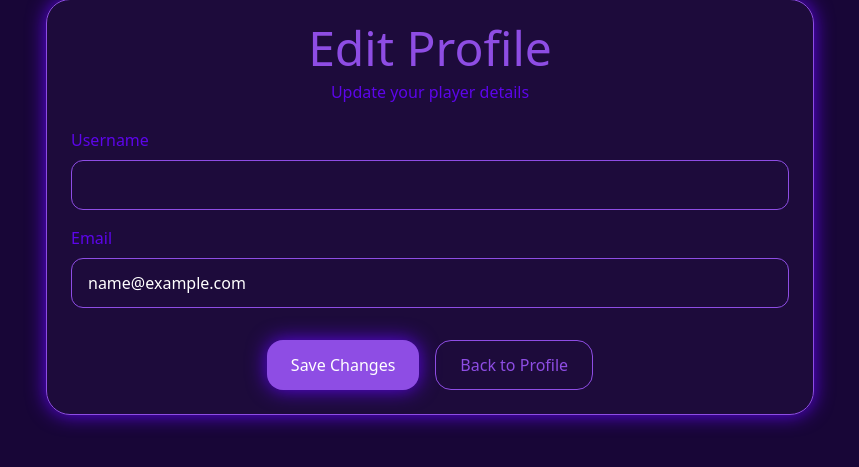
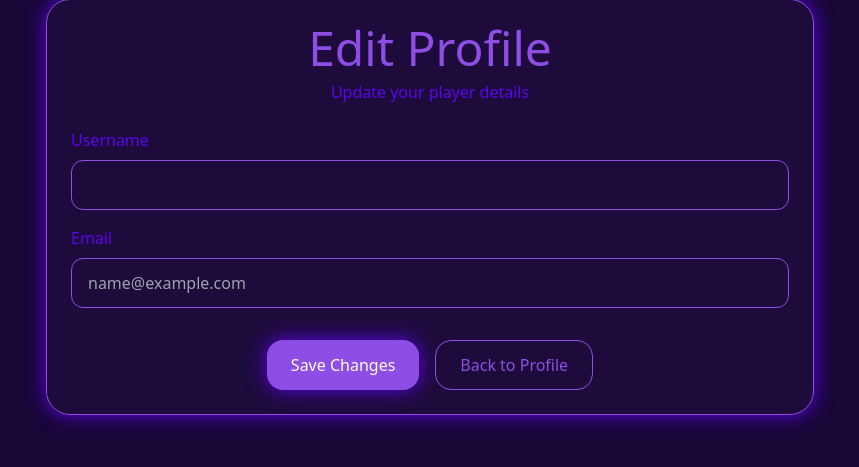
Before and after one commit to Games4Doritos/CITS3403-Project, a Flask app: page /profile?mode=edit in a window 1280 px wide. Shown: the part 81-548 px from the top of the page, without its empty margins (210-1069 px from the left). Run offline with Flask 3, Linux system fonts and the light colour scheme; the visitor is signed in with stand-in values (Sample User, id 1); data that the repository does not hold is empty; some libraries are stand-ins or nearby versions.

Commit message:
Disable email editing in profile page

```diff
--- a/app/templates/profile.html
+++ b/app/templates/profile.html
@@ -270,7 +270,8 @@
                         type="email"
                         name="email"
                         value="{{ current_user.email }}"
-                        class="w-full rounded-xl bg-transparent border border-[var(--primary)] px-4 py-3 text-white focus:outline-none focus:border-[var(--secondary)]"
+                        readonly
+                        class="w-full rounded-xl bg-transparent border border-[var(--primary)] px-4 py-3 text-gray-400 cursor-not-allowed focus:outline-none"
                     >
                 </div>
 
```
